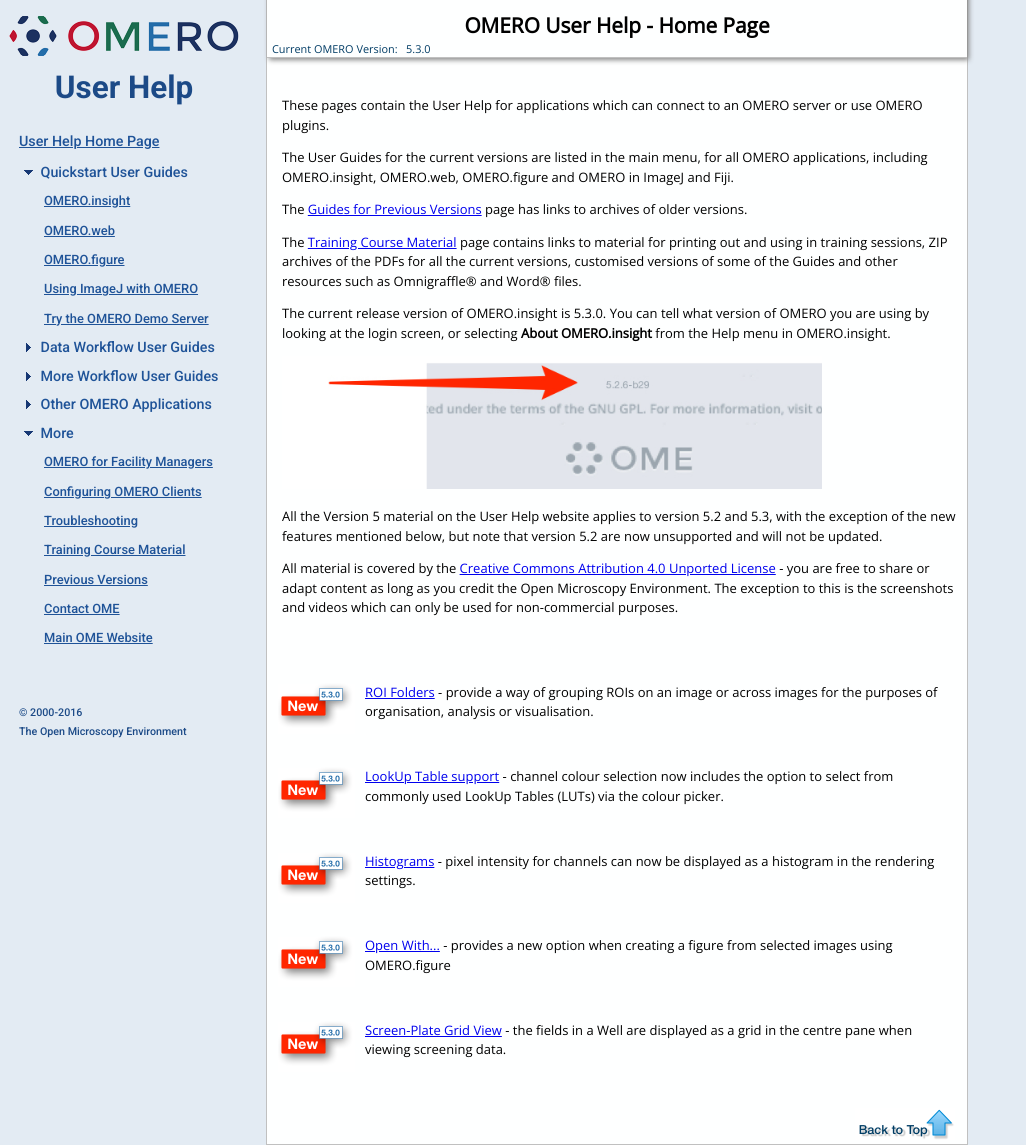
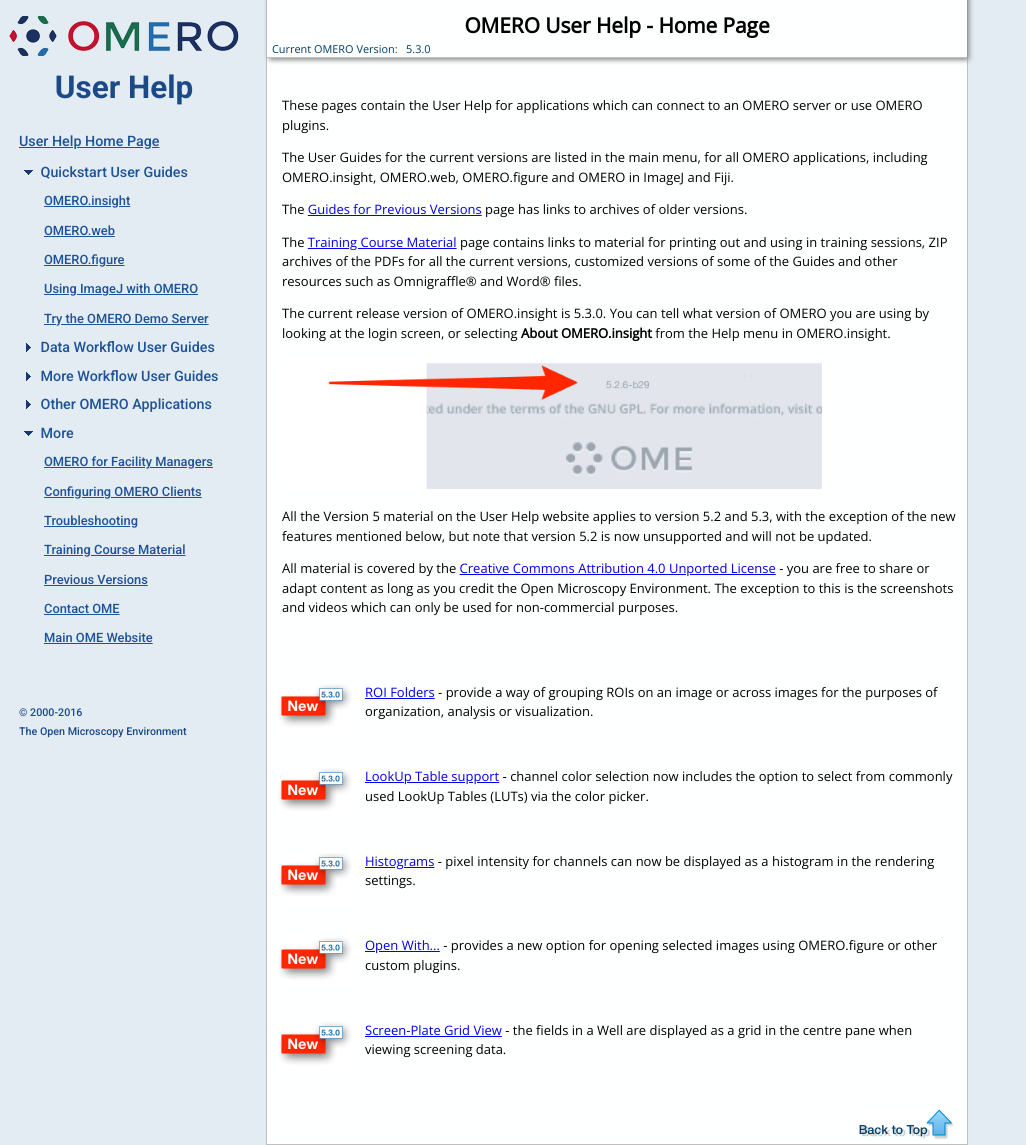
Before and after one commit to snoopycrimecop/ome-help, a Jekyll site: the page built from index.html, in a window 1280 px wide and 1145 px high. Shown: the whole window, without its empty margins (0-1026 px from the left). Built offline with Jekyll 4.4.1, drawn with Linux system fonts in a browser that asks for light colours; Markdown is read by kramdown in place of the engine named in the settings.

Commit message:
Fixes from JM & US spelling

```diff
--- a/index.html
+++ b/index.html
@@ -11,13 +11,13 @@
 
 <p>The <a href="previous.html">Guides for Previous Versions</a> page has links to archives of older versions.</p>
 
-<p>The <a href="resources.html">Training Course Material</a> page contains links to material for printing out and using in training sessions, ZIP archives of the PDFs for all the current versions, customised versions of some of the Guides and other resources such as Omnigraffle&reg; and Word&reg; files.</p>
+<p>The <a href="resources.html">Training Course Material</a> page contains links to material for printing out and using in training sessions, ZIP archives of the PDFs for all the current versions, customized versions of some of the Guides and other resources such as Omnigraffle&reg; and Word&reg; files.</p>
 
 <p>The current release version of OMERO.insight is 5.3.0. You can tell what version of OMERO you are using by looking at the login screen, or selecting <span class="bold">About OMERO.insight</span> from the Help menu in OMERO.insight.</p>
 
 <p><img src="images/indexVersion.jpg" alt="OMERO.insight Version" style="width: 80%;"/></p>
 
-<p>All the Version 5 material on the User Help website applies to version 5.2 and 5.3, with the exception of the new features mentioned below, but note that version 5.2 are now unsupported and will not be updated.</p>
+<p>All the Version 5 material on the User Help website applies to version 5.2 and 5.3, with the exception of the new features mentioned below, but note that version 5.2 is now unsupported and will not be updated.</p>
 
 <p>All material is covered by the <a href="http://creativecommons.org/licenses/by/4.0/">Creative Commons Attribution 4.0 Unported License</a> - you are free to share or adapt content as long as you credit the Open Microscopy Environment. The exception to this is the screenshots and videos which can only be used for non-commercial purposes.</p>
 
@@ -32,13 +32,13 @@
   <div class="line"><br /></div> <!-- end #line -->
 </div><!-- end #line-block -->
 
-<p><img src="images/indexNew530.png" alt="New flag image" class="flag-left"/><a href="measurement-tool.html#folders" target="blank">ROI Folders</a> - provide a way of grouping ROIs on an image or across images for the purposes of organisation, analysis or visualisation.</p>
+<p><img src="images/indexNew530.png" alt="New flag image" class="flag-left"/><a href="measurement-tool.html#folders" target="blank">ROI Folders</a> - provide a way of grouping ROIs on an image or across images for the purposes of organization, analysis or visualization.</p>
 
 <div class="line-block">
   <div class="line"><br /></div> <!-- end #line -->
 </div><!-- end #line-block -->
 
-<p><img src="images/indexNew530.png" alt="New flag image" class="flag-left"/><a href="getting-started-5.html#viewing-data" target="blank">LookUp Table support</a> - channel colour selection now includes the option to select from commonly used LookUp Tables (LUTs) via the colour picker.</p>
+<p><img src="images/indexNew530.png" alt="New flag image" class="flag-left"/><a href="getting-started-5.html#viewing-data" target="blank">LookUp Table support</a> - channel color selection now includes the option to select from commonly used LookUp Tables (LUTs) via the color picker.</p>
 
 <div class="line-block">
   <div class="line"><br /></div> <!-- end #line -->
@@ -50,7 +50,7 @@
   <div class="line"><br /></div> <!-- end #line -->
 </div><!-- end #line-block -->
 
-<p><img src="images/indexNew530.png" alt="New flag image" class="flag-left"/><a href="figure.html" target="blank">Open With...</a> - provides a new option when creating a figure from selected images using OMERO.figure</p>
+<p><img src="images/indexNew530.png" alt="New flag image" class="flag-left"/><a href="figure.html" target="blank">Open With...</a> - provides a new option for opening selected images using OMERO.figure or other custom plugins.</p>
 
 
 <div class="line-block">
--- a/web-client.html
+++ b/web-client.html
@@ -114,9 +114,9 @@
 
 <p>Use the sliders or text boxes to adjust settings for the channels.</p>
 
-<p>Click the colour wells to toggle channels on and off.</p>
+<p>Click the color wells to toggle channels on and off.</p>
 
-<p>Click the <span class="bold">Grayscale</span> checkbox to toggle colour on and off</p>
+<p>Click the <span class="bold">Grayscale</span> checkbox to toggle color on and off</p>
 
 <div class="line-block">
 <div class="line"><br /></div> <!-- end #line -->
```
Also changed, not shown: getting-started-5.html (+6 -6 lines).
